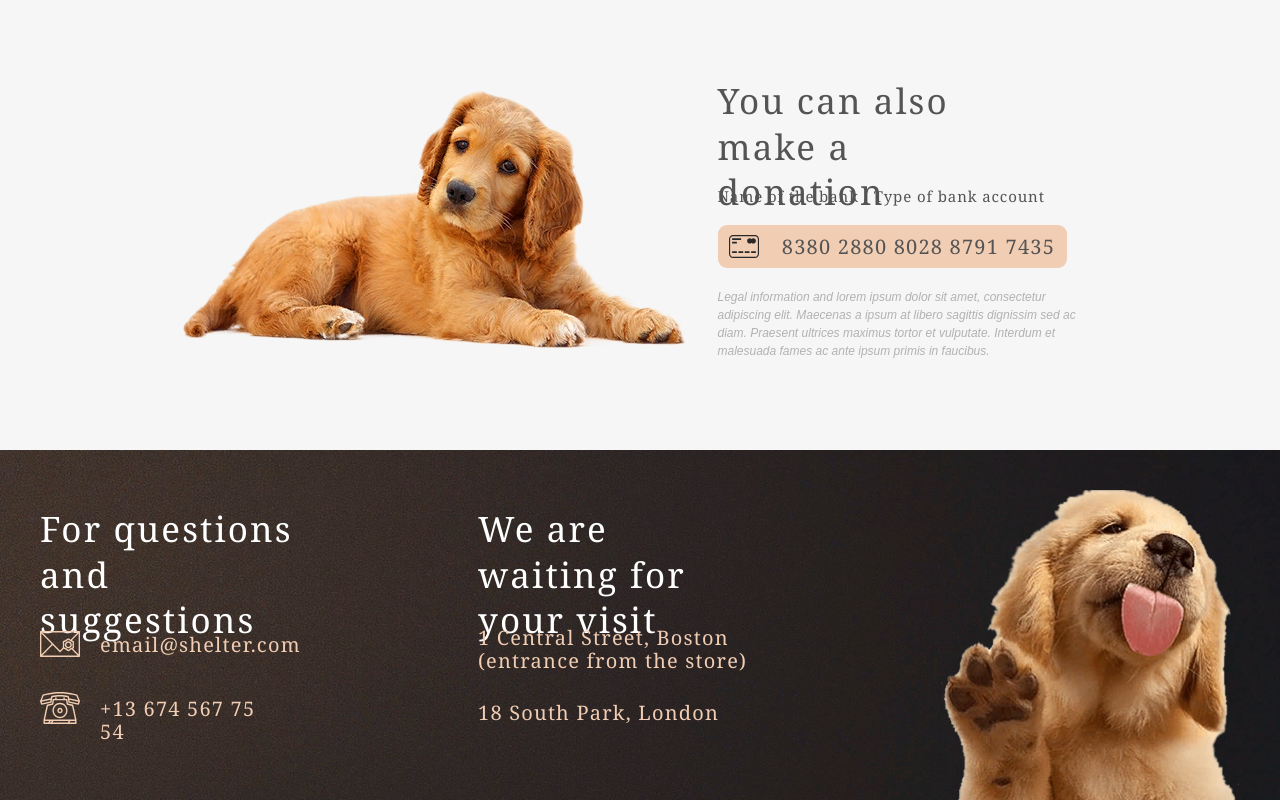
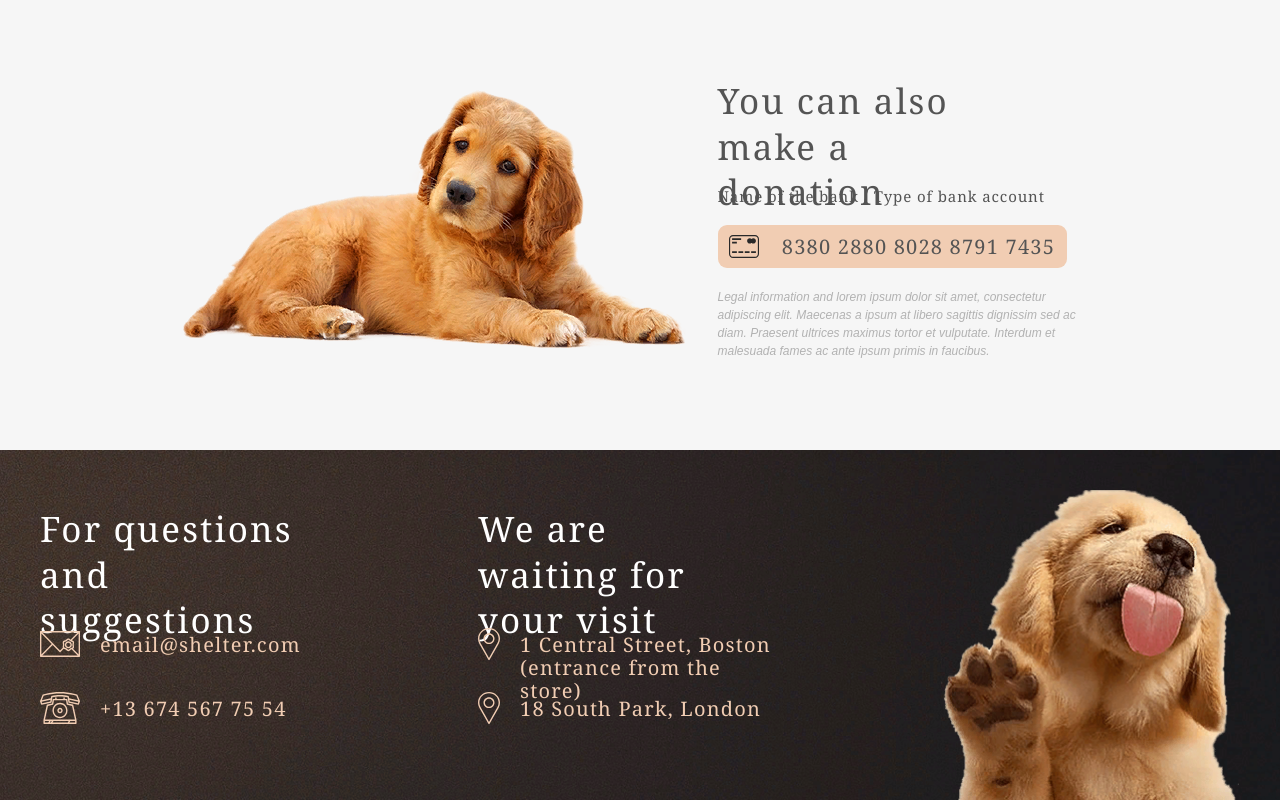
Before and after one commit to Temasevastopol/Pets, a plain HTML site: page index.html in a window 1280 px wide. Shown: the part 2996-3796 px from the top of the page. Drawn offline with Linux system fonts and the light colour scheme.

Commit message:
fix: had done footer 03/22/2023 22:44:07

```diff
--- a/src/assets/css/page_1/footer.css
+++ b/src/assets/css/page_1/footer.css
@@ -63,6 +63,7 @@ footer{
     width: 179px;
     height: 23px;
     color: #F1CDB3;
+    white-space: nowrap;
 }
 .locations {
     width: 302px;
@@ -73,7 +74,32 @@ footer{
     height: 90px;
     color: #FFFFFF;
 }
+.locations .town:nth-child(1){
+    width: 302px;
+    height: 46px;
+}
+.town h4:first-of-type{
+    width: 260px;
+    height: 46px;
+}
+.town h4:last-of-type{
+    width: 260px;
+    height: 23px;
+}
+
+.locations .town:nth-child(2){
+    width: 302px;
+    height: 32px;
+}
 .town{
+    display: flex;
+    align-items: center;
+    justify-content: space-between;
+}
+.town .icon{
+    width: 22px;
+    height: 32px;
+    background-image: url(../../svg/icon-marker.svg);
 
 }
 .town h4{
```
